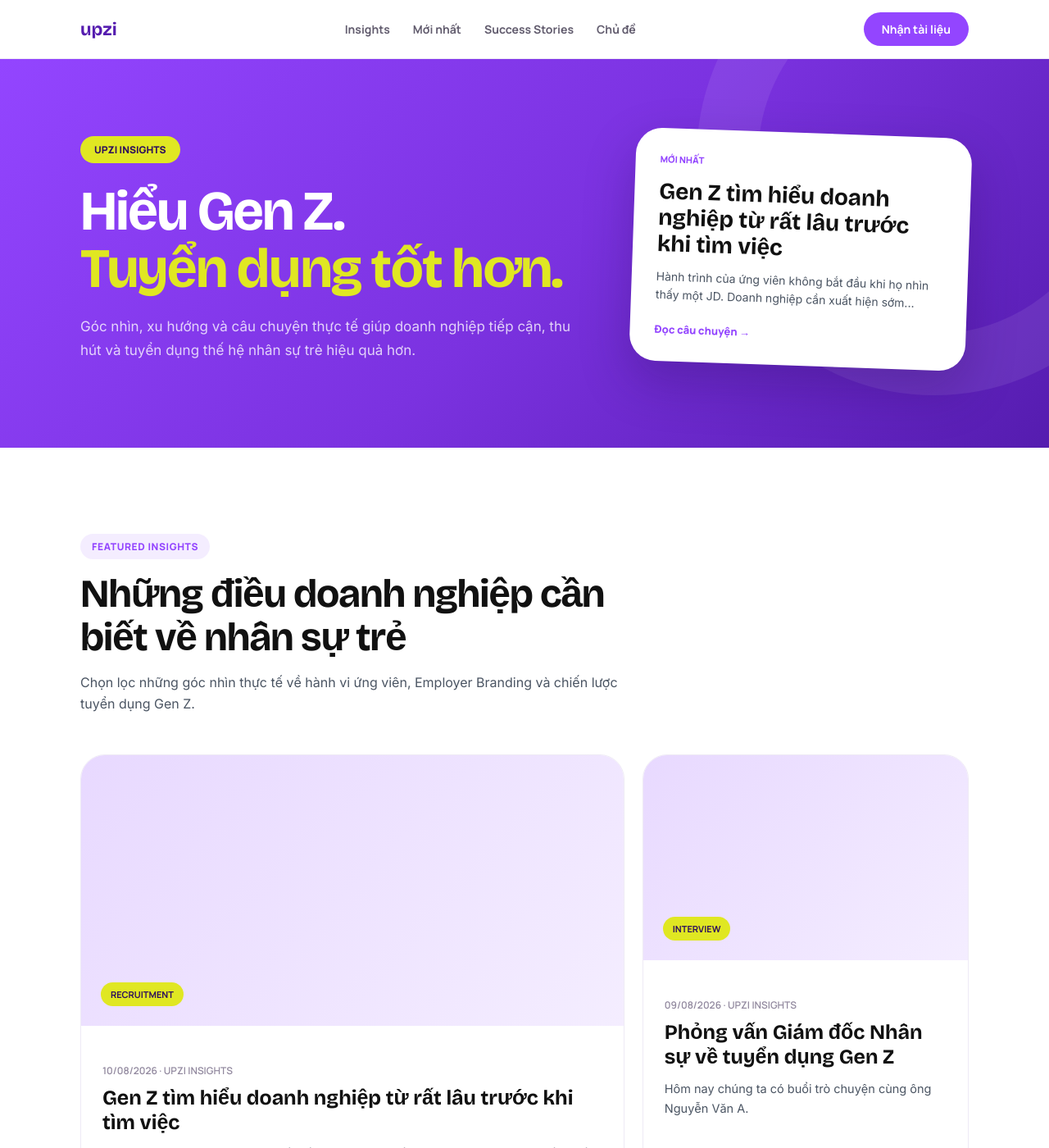
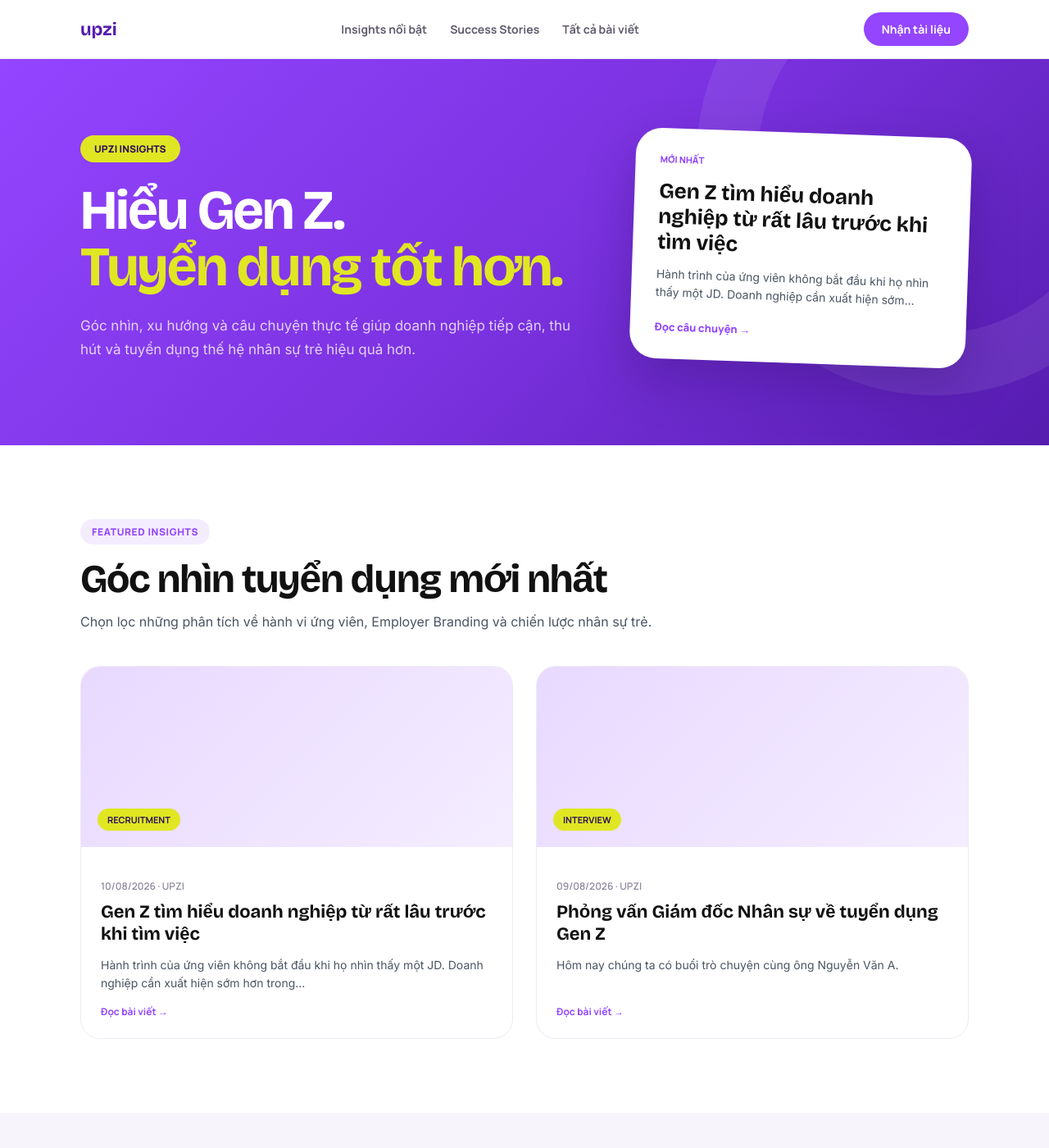
Before and after one commit to upzi-vn/staging, a Jekyll site: the page built from dung.html, in a window 1280 px wide and 1400 px high. Shown: the whole window at 82% size. Built offline with Jekyll 4.4.1, drawn with Linux system fonts in a browser that asks for light colours; some of the changed text lies outside the part shown.

Commit message:
dung.html

```diff
--- a/dung.html
+++ b/dung.html
@@ -42,46 +42,52 @@
 .hero-card{background:#fff;color:var(--ink);border-radius:32px;padding:30px;box-shadow:0 25px 60px rgba(30,8,70,.25);transform:rotate(2deg);transition:.3s}
 .hero-card:hover{transform:rotate(0deg) scale(1.02)}
 .hero-card .mini-tag{font-family:var(--font-sub);font-size:11px;font-weight:800;color:var(--purple);margin-bottom:16px}
-.hero-card h3{font-family:var(--font-display);font-size:28px;line-height:1.15;margin-bottom:12px}
+.hero-card h3{font-family:var(--font-display);font-size:26px;line-height:1.2;margin-bottom:12px}
 .hero-card p{font-size:14px;line-height:1.6;color:var(--body);margin-bottom:20px}
 .read{font-family:var(--font-sub);font-size:13px;font-weight:800;color:var(--purple)}
 
-.sec{padding:105px 0}
+.sec{padding:90px 0}
 .sec-off{background:var(--off)}
-.head{max-width:700px;margin-bottom:48px}
+.head{max-width:700px;margin-bottom:40px}
 .eyebrow{display:inline-block;background:var(--purple-tint);color:var(--purple);font-family:var(--font-sub);font-weight:800;font-size:12px;letter-spacing:.05em;text-transform:uppercase;padding:7px 14px;border-radius:999px;margin-bottom:16px}
 .head h2{font-family:var(--font-display);font-size:clamp(32px,4.2vw,48px);line-height:1.1;letter-spacing:-.025em}
-.head p{margin-top:15px;color:var(--body);font-size:16px;line-height:1.65}
+.head p{margin-top:12px;color:var(--body);font-size:16px;line-height:1.65}
 
-.feature-grid{display:grid;grid-template-columns:1.25fr .75fr;gap:22px}
-.article{background:#fff;border-radius:30px;overflow:hidden;border:1px solid #eeeaf5;transition:.3s;display:flex;flex-direction:column}
-.article:hover{transform:translateY(-6px);box-shadow:0 20px 45px rgba(85,28,175,.1)}
-.article-img{height:250px;background:linear-gradient(135deg,#e8d9ff,#f4edff);background-size:cover;background-position:center;display:flex;align-items:flex-end;padding:24px}
-.article.large .article-img{height:330px}
-.article-img span{background:var(--yellow);color:var(--purple-deep);padding:7px 12px;border-radius:999px;font:700 11px var(--font-sub);text-transform:uppercase}
-.article-body{padding:26px;flex:1;display:flex;flex-direction:column;justify-content:space-between}
-.article-body h3{font-family:var(--font-display);font-size:25px;line-height:1.2;margin:10px 0 12px}
-.article-body p{color:var(--body);font-size:14.5px;line-height:1.65}
-.meta{margin-top:20px;font-size:12px;color:#92899f;font-family:var(--font-sub);font-weight:600}
+.feature-grid{display:grid;grid-template-columns:1fr 1fr;gap:28px}
+.article{background:#fff;border-radius:24px;overflow:hidden;border:1px solid #eeeaf5;transition:.3s;display:flex;flex-direction:column}
+.article:hover{transform:translateY(-5px);box-shadow:0 15px 35px rgba(85,28,175,.08)}
+.article-img{height:220px;background:linear-gradient(135deg,#e8d9ff,#f4edff);background-size:cover;background-position:center;display:flex;align-items:flex-end;padding:20px}
+.article-img span{background:var(--yellow);color:var(--purple-deep);padding:6px 12px;border-radius:999px;font:700 11px var(--font-sub);text-transform:uppercase}
+.article-body{padding:24px;flex:1;display:flex;flex-direction:column;justify-content:space-between}
+.article-body h3{font-family:var(--font-display);font-size:22px;line-height:1.25;margin:10px 0 12px}
+.article-body p{color:var(--body);font-size:14px;line-height:1.6}
+.meta{margin-top:15px;font-size:12px;color:#92899f;font-family:var(--font-sub);font-weight:600}
 
-.article-list{display:grid;grid-template-columns:repeat(3,1fr);gap:20px}
-.article-list .article-img{height:190px}
-.article-list .article-body h3{font-size:21px}
+.article-list{display:grid;grid-template-columns:repeat(3,1fr);gap:24px}
 
-.topic-band{background:var(--purple-deep);color:#fff;padding:70px 0}
-.topic-grid{display:grid;grid-template-columns:1fr 2fr;gap:55px;align-items:center}
-.topic-band h2{font-family:var(--font-display);font-size:38px;line-height:1.12}
+.topic-band{background:var(--purple-deep);color:#fff;padding:60px 0}
+.topic-grid{display:grid;grid-template-columns:1fr 2fr;gap:40px;align-items:center}
+.topic-band h2{font-family:var(--font-display);font-size:36px;line-height:1.12}
 .topic-band h2 span{color:var(--yellow)}
-.topics{display:flex;flex-wrap:wrap;gap:12px}
-.topic{border:1px solid rgba(255,255,255,.2);padding:13px 18px;border-radius:999px;font:700 13px var(--font-sub);color:rgba(255,255,255,.86);transition:.2s}
+.topics{display:flex;flex-wrap:wrap;gap:10px}
+.topic{border:1px solid rgba(255,255,255,.2);padding:10px 18px;border-radius:999px;font:700 13px var(--font-sub);color:rgba(255,255,255,.86);transition:.2s}
 .topic:hover{background:var(--yellow);color:var(--purple-deep);border-color:var(--yellow)}
 
-.newsletter{background:var(--purple-tint);border-radius:36px;padding:55px;display:grid;grid-template-columns:1fr .8fr;gap:45px;align-items:center}
-.newsletter h2{font-family:var(--font-display);font-size:38px;line-height:1.12}
-.newsletter p{color:var(--body);line-height:1.6;margin-top:12px}
+.story-card .story-visual{position:relative;z-index:1;width:100%}
+.story-card .story-kicker{display:inline-block;background:rgba(255,255,255,.9);color:var(--purple-deep);padding:6px 12px;border-radius:999px;font:800 11px var(--font-sub);margin-bottom:10px}
+.story-card .story-number{font:700 52px/1 var(--font-display);color:var(--purple-deep);letter-spacing:-.05em}
+.story-card .story-number small{font:700 15px var(--font-sub);letter-spacing:0}
+.story-stats{display:grid;grid-template-columns:repeat(3,1fr);gap:8px;margin-top:18px}
+.story-stat{background:var(--off);border-radius:12px;padding:10px}
+.story-stat strong{display:block;font:800 16px var(--font-display);color:var(--purple)}
+.story-stat span{display:block;margin-top:2px;font:600 10px/1.3 var(--font-sub);color:#81788e}
+
+.newsletter{background:var(--purple-tint);border-radius:32px;padding:48px;display:grid;grid-template-columns:1fr .8fr;gap:40px;align-items:center}
+.newsletter h2{font-family:var(--font-display);font-size:34px;line-height:1.15}
+.newsletter p{color:var(--body);line-height:1.6;margin-top:10px}
 .newsletter-form{display:flex;gap:10px}
-.newsletter-form input{flex:1;border:2px solid #e6ddf3;background:#fff;border-radius:999px;padding:15px 18px;font:14px var(--font-body)}
-.newsletter-form button{border:0;border-radius:999px;background:var(--purple);color:#fff;padding:0 22px;font:700 14px var(--font-sub);cursor:pointer}
+.newsletter-form input{flex:1;border:2px solid #e6ddf3;background:#fff;border-radius:999px;padding:14px 18px;font:14px var(--font-body)}
+.newsletter-form button{border:0;border-radius:999px;background:var(--purple);color:#fff;padding:0 24px;font:700 14px var(--font-sub);cursor:pointer}
 
 footer{background:var(--off);padding:48px 0 28px;border-top:1px solid #eae5f3;color:#7a7488}
 .f-top{display:flex;justify-content:space-between;gap:35px;padding-bottom:28px;border-bottom:1px solid #e6e1ef}
@@ -90,57 +96,37 @@
 .f-col h4{font:700 11px var(--font-sub);text-transform:uppercase;letter-spacing:.06em;color:#a49db4;margin-bottom:10px}
 .f-bot{padding-top:20px;font-size:12px;color:#a49db4;display:flex;justify-content:space-between}
 
-/* ===== success stories ===== */
-.story-card .article-img{position:relative;height:300px;padding:26px;display:flex;align-items:flex-end;overflow:hidden}
-.story-card .article-img::before{content:"";position:absolute;inset:-20%;background:radial-gradient(circle at 75% 25%,rgba(255,255,255,.55),transparent 28%),linear-gradient(135deg,rgba(147,69,255,.16),transparent 52%);transform:rotate(-8deg)}
-.story-card .story-visual{position:relative;z-index:1;width:100%}
-.story-card .story-kicker{display:inline-block;background:rgba(255,255,255,.82);color:var(--purple-deep);padding:7px 12px;border-radius:999px;font:800 11px var(--font-sub);margin-bottom:12px}
-.story-card .story-number{font:700 64px/1 var(--font-display);color:var(--purple-deep);letter-spacing:-.05em}
-.story-card .story-number small{font:700 17px var(--font-sub);letter-spacing:0}
-.story-card .story-body{padding:28px}
-.story-card .story-body h3{font-size:25px;line-height:1.18;margin:9px 0 12px}
-.story-card .story-body p{color:var(--body);font-size:14.5px;line-height:1.65}
-.story-stats{display:grid;grid-template-columns:repeat(3,1fr);gap:9px;margin-top:20px}
-.story-stat{background:var(--off);border-radius:14px;padding:12px 11px}
-.story-stat strong{display:block;font:800 17px var(--font-display);color:var(--purple)}
-.story-stat span{display:block;margin-top:3px;font:600 10.5px/1.35 var(--font-sub);color:#81788e}
-.story-link{display:inline-block;margin-top:22px;font:800 13px var(--font-sub);color:var(--purple)}
-.story-card.retail .article-img{background:linear-gradient(135deg,#f1e7ff 0%,#e9f8f2 100%)}
-.story-card.construction .article-img{background:linear-gradient(135deg,#fff0df 0%,#f1e7ff 100%)}
-
 @media(max-width:850px){
   .nav-links{display:none}
   .hero-grid,.feature-grid,.topic-grid,.newsletter{grid-template-columns:1fr}
   .article-list{grid-template-columns:1fr 1fr}
-  .story-card .article-img{height:260px}
 }
 @media(max-width:540px){
-  .hero{padding:65px 0 75px}
-  .sec{padding:70px 0}
+  .sec{padding:60px 0}
   .article-list{grid-template-columns:1fr}
-  .newsletter{padding:35px 25px}
+  .newsletter{padding:30px 20px}
   .newsletter-form{flex-direction:column}
-  .newsletter-form button{height:48px}
+  .newsletter-form button{height:46px}
   .f-top,.f-bot{flex-direction:column}
-  .story-stats{grid-template-columns:1fr 1fr}
 }
 </style>
 </head>
 <body>
 
+<!-- 1. NAVIGATION -->
 <nav class="nav">
   <div class="wrap nav-inner">
     <div class="logo"><a href="{{ '/' | relative_url }}">upzi</a></div>
     <div class="nav-links">
-      <a href="#insights">Insights</a>
-      <a href="#latest">Mới nhất</a>
+      <a href="#insights">Insights nổi bật</a>
       <a href="#stories">Success Stories</a>
-      <a href="#topics">Chủ đề</a>
+      <a href="#latest">Tất cả bài viết</a>
     </div>
     <a class="nav-cta" href="#newsletter">Nhận tài liệu</a>
   </div>
 </nav>
 
+<!-- 2. HERO (Bài viết mới nhất) -->
 <section class="hero">
   <div class="wrap hero-grid">
     <div>
@@ -161,27 +147,28 @@
   </div>
 </section>
 
+<!-- 3. FEATURED INSIGHTS (2 Bài mới nhất) -->
 <section class="sec" id="insights">
   <div class="wrap">
     <div class="head">
       <div class="eyebrow">Featured insights</div>
-      <h2>Những điều doanh nghiệp cần biết về nhân sự trẻ</h2>
-      <p>Chọn lọc những góc nhìn thực tế về hành vi ứng viên, Employer Branding và chiến lược tuyển dụng Gen Z.</p>
+      <h2>Góc nhìn tuyển dụng mới nhất</h2>
+      <p>Chọn lọc những phân tích về hành vi ứng viên, Employer Branding và chiến lược nhân sự trẻ.</p>
     </div>
 
     <div class="feature-grid">
       {% for post in site.posts limit:2 %}
-        <article class="article {% if forloop.first %}large{% endif %}">
+        <article class="article">
           <div class="article-img" {% if post.image %}style="background-image: url('{{ post.image | relative_url }}');"{% endif %}>
-            <span>{{ post.category | default: post.tags[0] | default: "INSIGHTS" }}</span>
+            <span>{{ post.category | default: "INSIGHTS" }}</span>
           </div>
           <div class="article-body">
             <div>
-              <div class="meta">{{ post.date | date: "%d/%m/%Y" }} · UPZI INSIGHTS</div>
+              <div class="meta">{{ post.date | date: "%d/%m/%Y" }} · UPZI</div>
               <h3><a href="{{ post.url | relative_url }}">{{ post.title }}</a></h3>
-              <p>{{ post.description | default: post.excerpt | strip_html | truncatewords: 25 }}</p>
+              <p>{{ post.description | default: post.excerpt | strip_html | truncatewords: 22 }}</p>
             </div>
-            <a href="{{ post.url | relative_url }}" class="meta" style="display:inline-block; margin-top:15px; color:var(--purple); font-weight:700;">Đọc bài viết →</a>
+            <a href="{{ post.url | relative_url }}" class="meta" style="color:var(--purple); font-weight:700;">Đọc bài viết →</a>
           </div>
         </article>
       {% else %}
@@ -191,11 +178,61 @@
   </div>
 </section>
 
-<section class="sec sec-off" id="latest">
+<!-- 4. SUCCESS STORIES (Case studies thực tế) -->
+<section class="sec sec-off" id="stories">
+  <div class="wrap">
+    <div class="head">
+      <div class="eyebrow">Success stories</div>
+      <h2>Thực tế ứng dụng giải pháp Upzi</h2>
+    </div>
+    <div class="feature-grid">
+      <article class="article story-card">
+        <div class="article-img" style="background:linear-gradient(135deg,#f1e7ff 0%,#e9f8f2 100%)">
+          <div class="story-visual">
+            <div class="story-kicker">CHUỖI BÁN LẺ · PART-TIME</div>
+            <div class="story-number">1,9x <small>lượt xem</small></div>
+          </div>
+        </div>
+        <div class="article-body">
+          <div class="meta">SUCCESS STORY</div>
+          <h3>Mở rộng nguồn ứng viên nhờ phân bổ tin tuyển dụng đa kênh</h3>
+          <p>Thay vì chỉ dùng một tin tuyển dụng cho toàn thành phố, doanh nghiệp cùng Upzi phân bổ tin theo khu vực để tối ưu hóa lượng hồ sơ.</p>
+          <div class="story-stats">
+            <div class="story-stat"><strong>1.290</strong><span>Lượt xem</span></div>
+            <div class="story-stat"><strong>34</strong><span>Hồ sơ</span></div>
+            <div class="story-stat"><strong>150+</strong><span>Cửa hàng</span></div>
+          </div>
+        </div>
+      </article>
+
+      <article class="article story-card">
+        <div class="article-img" style="background:linear-gradient(135deg,#fff0df 0%,#f1e7ff 100%)">
+          <div class="story-visual">
+            <div class="story-kicker">XÂY DỰNG · FRESHER</div>
+            <div class="story-number">19 <small>hồ sơ</small></div>
+          </div>
+        </div>
+        <div class="article-body">
+          <div class="meta">SUCCESS STORY</div>
+          <h3>Chiến lược thu hút nhân sự trẻ dành cho ngành truyền thống</h3>
+          <p>Doanh nghiệp mở thêm vị trí Fresher và minh bạch lộ trình đào tạo Mentor thay vì chỉ tập trung tuyển người có kinh nghiệm.</p>
+          <div class="story-stats">
+            <div class="story-stat"><strong>5</strong><span>Vị trí</span></div>
+            <div class="story-stat"><strong>790</strong><span>Lượt xem</span></div>
+            <div class="story-stat"><strong>19</strong><span>Hồ sơ</span></div>
+          </div>
+        </div>
+      </article>
+    </div>
+  </div>
+</section>
+
+<!-- 5. LATEST POSTS (Tất cả bài viết trong thư mục _posts) -->
+<section class="sec" id="latest">
   <div class="wrap">
     <div class="head">
       <div class="eyebrow">Latest</div>
-      <h2>Tất cả bài viết từ Upzi</h2>
+      <h2>Tất cả bài viết</h2>
     </div>
 
     <div class="article-list">
@@ -204,15 +241,15 @@
         {% for post in site.posts %}
           <article class="article">
             <div class="article-img" {% if post.image %}style="background-image: url('{{ post.image | relative_url }}');"{% endif %}>
-              <span>{{ post.category | default: post.tags[0] | default: "BLOG" }}</span>
+              <span>{{ post.category | default: "BLOG" }}</span>
             </div>
             <div class="article-body">
               <div>
                 <div class="meta">{{ post.date | date: "%d/%m/%Y" }}</div>
                 <h3><a href="{{ post.url | relative_url }}">{{ post.title }}</a></h3>
-                <p>{{ post.description | default: post.excerpt | strip_html | truncatewords: 18 }}</p>
+                <p>{{ post.description | default: post.excerpt | strip_html | truncatewords: 16 }}</p>
               </div>
-              <a href="{{ post.url | relative_url }}" class="meta" style="display:inline-block; margin-top:15px; color:var(--purple); font-weight:700;">Đọc tiếp →</a>
+              <a href="{{ post.url | relative_url }}" class="meta" style="color:var(--purple); font-weight:700;">Đọc tiếp →</a>
             </div>
           </article>
         {% endfor %}
@@ -223,58 +260,14 @@
   </div>
 </section>
 
-<section class="topic-band" id="topics">
-  <div class="wrap topic-grid">
-    <h2>Khám phá theo<br><span>chủ đề</span></h2>
-    <div class="topics">
-      <a class="topic" href="#latest">Gen Z</a>
-      <a class="topic" href="#latest">Recruitment</a>
-      <a class="topic" href="#latest">Employer Branding</a>
-      <a class="topic" href="#latest">Hiring Tips</a>
-      <a class="topic" href="#latest">Candidate Insights</a>
-      <a class="topic" href="#stories">Success Stories</a>
-      <a class="topic" href="#latest">HR Trends</a>
-    </div>
-  </div>
-</section>
-
-<section class="sec" id="stories">
-  <div class="wrap">
-    <div class="head">
-      <div class="eyebrow">Success stories</div>
-      <h2>Những thay đổi nhỏ tạo ra khác biệt trong tuyển dụng</h2>
-      <p>Hai câu chuyện thực tế cho thấy doanh nghiệp có thể mở rộng nguồn ứng viên trẻ bằng cách thay đổi cách tiếp cận, nội dung và phân bổ tin tuyển dụng.</p>
-    </div>
-    <div class="feature-grid">
-      <article class="article story-card large retail">
-        <div class="article-img"><div class="story-visual"><div class="story-kicker">CHUỖI BÁN LẺ · PART-TIME</div><div class="story-number">1,9x <small>lượt xem</small></div></div></div>
-        <div class="story-body">
-          <div class="meta">SUCCESS STORY · GẦN 1 THÁNG TRIỂN KHAI</div>
-          <h3>Khi Facebook không còn đủ, doanh nghiệp mở rộng nguồn ứng viên bằng một cách tiếp cận khác</h3>
-          <p>Thay vì chỉ dùng một tin tuyển dụng cho toàn thành phố, doanh nghiệp cùng Upzi phân bổ tin theo khu vực và điều chỉnh JD theo góc nhìn ứng viên.</p>
-          <div class="story-stats"><div class="story-stat"><strong>1.290</strong><span>Lượt xem</span></div><div class="story-stat"><strong>34</strong><span>Hồ sơ ứng tuyển</span></div><div class="story-stat"><strong>150+</strong><span>Cửa hàng</span></div></div>
-        </div>
-      </article>
-      <article class="article story-card construction">
-        <div class="article-img"><div class="story-visual"><div class="story-kicker">XÂY DỰNG · FRESHER</div><div class="story-number">19 <small>hồ sơ</small></div></div></div>
-        <div class="story-body">
-          <div class="meta">SUCCESS STORY · THÁNG ĐẦU TRIỂN KHAI</div>
-          <h3>Khi cuộc đua lương ngày càng khốc liệt, doanh nghiệp bắt đầu xây dựng đội ngũ từ Fresher</h3>
-          <p>Doanh nghiệp mở thêm các vị trí Fresher và làm rõ đào tạo, mentor cùng lộ trình phát triển thay vì tiếp tục cạnh tranh trong nhóm ứng viên giàu kinh nghiệm.</p>
-          <div class="story-stats"><div class="story-stat"><strong>5</strong><span>Vị trí Fresher</span></div><div class="story-stat"><strong>790</strong><span>Lượt xem</span></div><div class="story-stat"><strong>19</strong><span>Hồ sơ ứng tuyển</span></div></div>
-        </div>
-      </article>
-    </div>
-  </div>
-</section>
-
+<!-- 6. NEWSLETTER -->
 <section class="sec sec-off" id="newsletter">
   <div class="wrap">
     <div class="newsletter">
       <div>
         <div class="eyebrow">Upzi resources</div>
         <h2>Nhận insights mới về tuyển dụng Gen Z</h2>
-        <p>Nhận bài viết, tài liệu và góc nhìn mới nhất từ Upzi qua email.</p>
+        <p>Cập nhật tài liệu và góc nhìn mới nhất từ Upzi qua email hàng tuần.</p>
       </div>
       <form class="newsletter-form" onsubmit="event.preventDefault(); alert('Cảm ơn Anh/Chị đã đăng ký!');">
         <input type="email" required placeholder="Email công việc">
@@ -284,6 +277,7 @@
   </div>
 </section>
 
+<!-- 7. FOOTER -->
 <footer>
   <div class="wrap">
     <div class="f-top">
```
